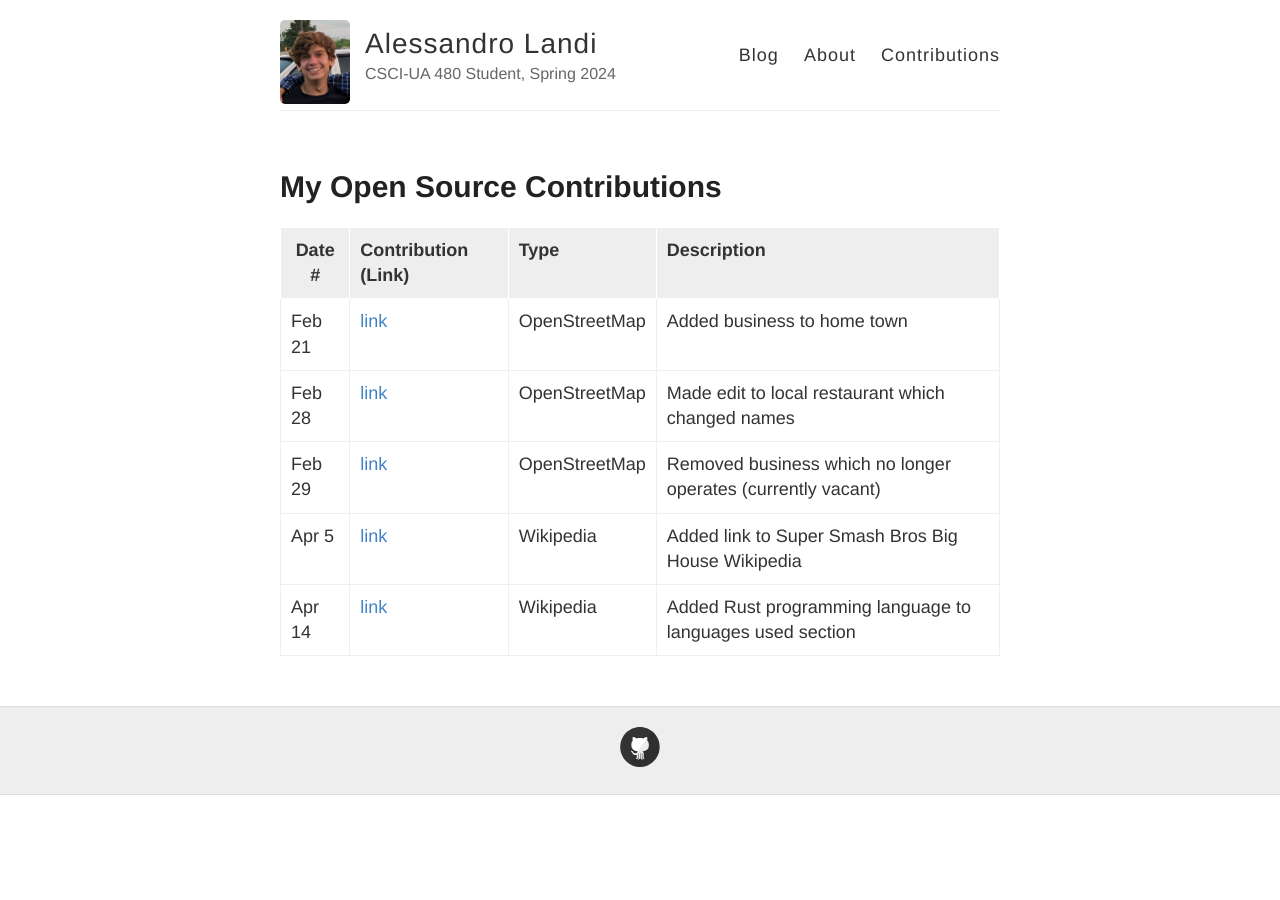
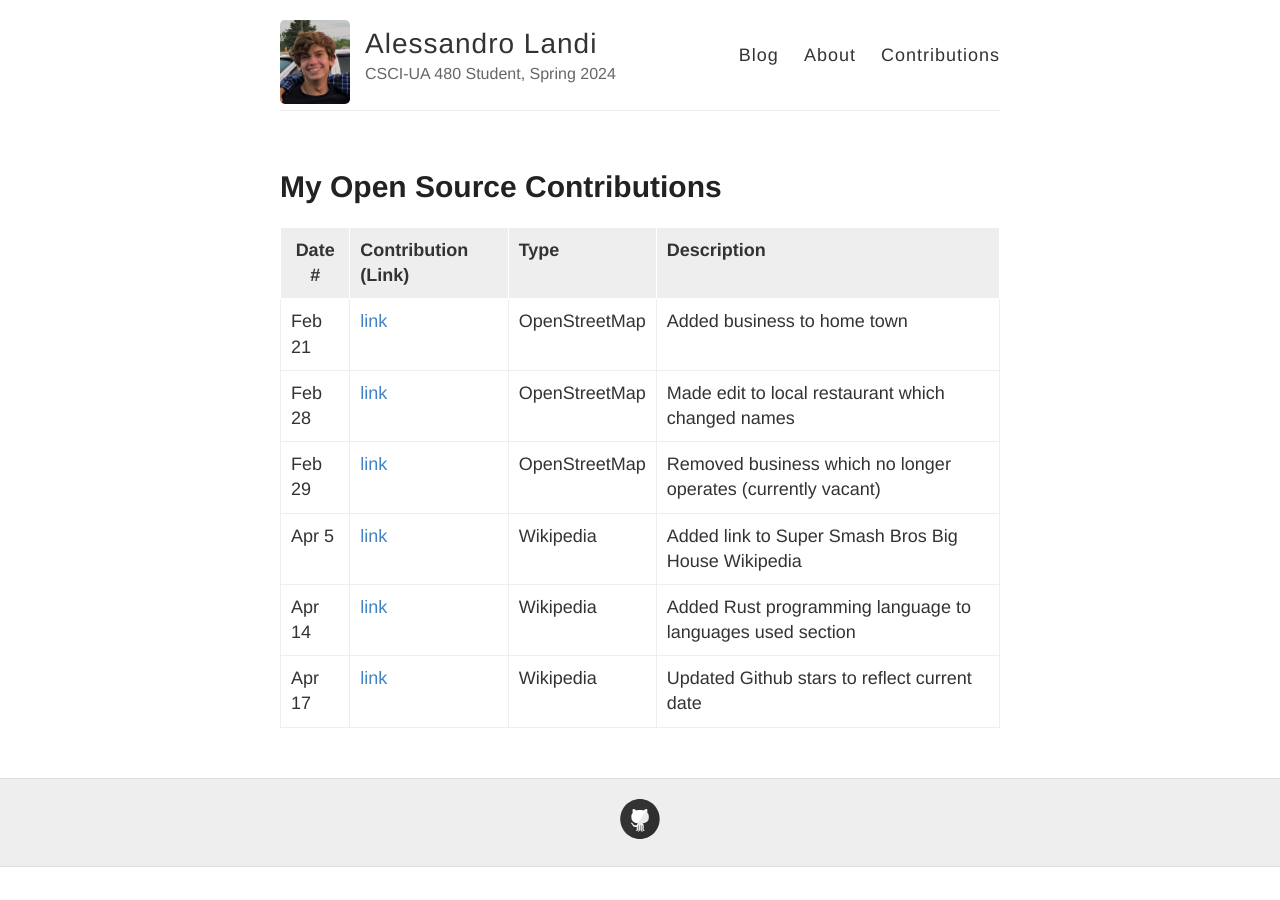
Before and after one commit to ossd-s24/alessandrolandi-weekly, a Jekyll site: the page built from contributions.md, in a window 1280 px wide. Built offline with Jekyll 4.4.1, drawn with Linux system fonts in a browser that asks for light colours.

Commit message:
added april 17 contribution

```diff
--- a/contributions.md
+++ b/contributions.md
@@ -27,3 +27,4 @@ Replace the first row with your own contribution.
 | Feb 29  | [link](https://www.openstreetmap.org/changeset/148067745)    | OpenStreetMap    |   Removed business which no longer operates (currently vacant)    |
 | Apr 5  | [link](https://en.wikipedia.org/w/index.php?title=The_Big_House_(tournament)&oldid=1217444721)    | Wikipedia    |   Added link to Super Smash Bros Big House Wikipedia   |
 | Apr 14  | [link](https://en.wikipedia.org/w/index.php?title=Bitwarden&oldid=1218939629)    | Wikipedia    |   Added Rust programming language to languages used section   |
+| Apr 17  | [link](https://en.wikipedia.org/w/index.php?title=Tailwind_CSS&oldid=1219454258)    | Wikipedia    |   Updated Github stars to reflect current date   |
```
